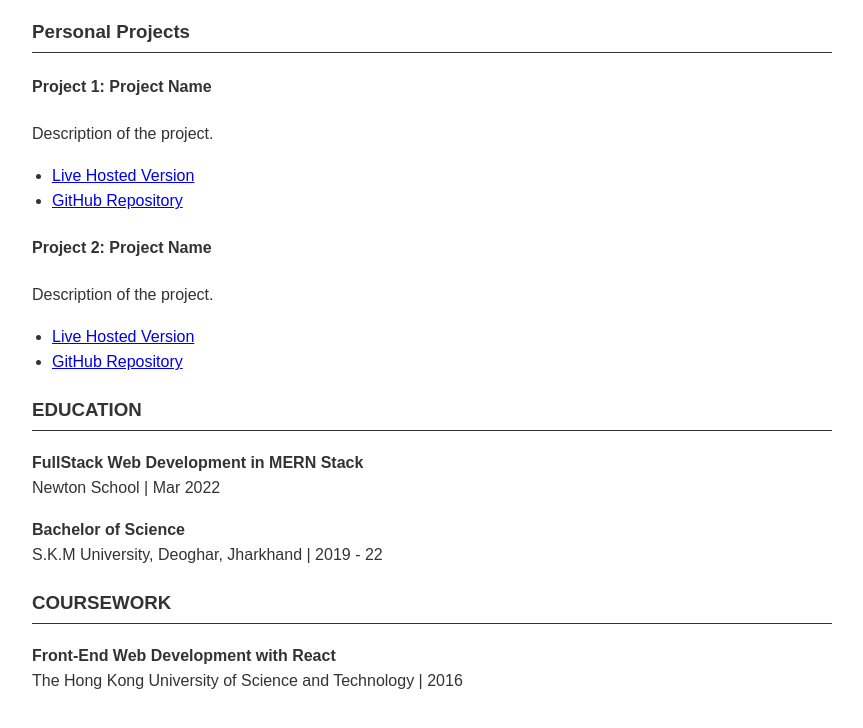
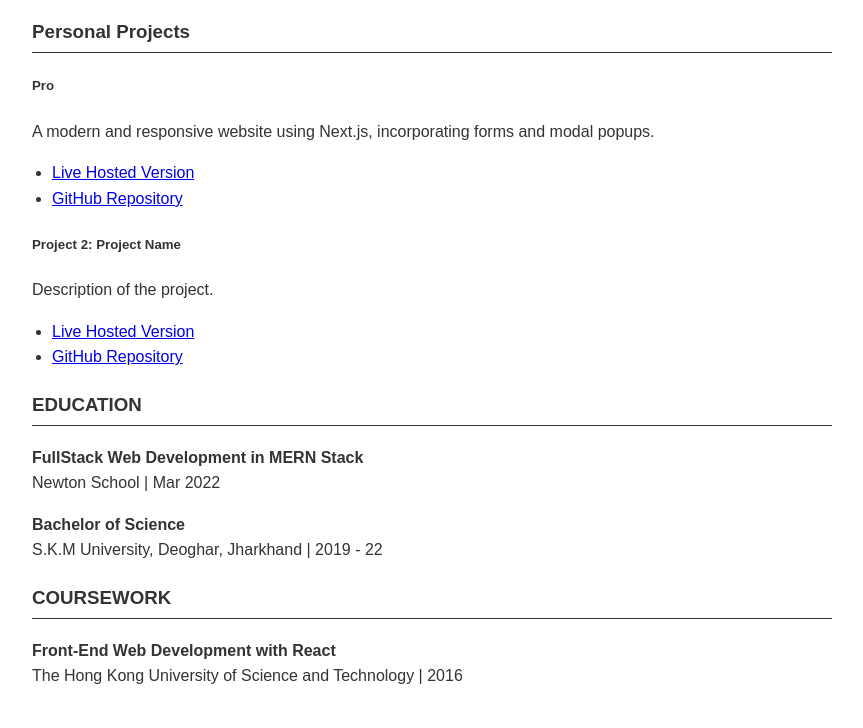
Before and after one commit to OmBharti999/resume-om-pdf, a website: page index.html in a window 1280 px wide. Shown: the part 1026-1754 px from the top of the page, without its empty margins (208-1071 px from the left). Drawn offline with Linux system fonts and the light colour scheme.

Commit message:
update projedt section adn add 1st project

```diff
--- a/index.html
+++ b/index.html
@@ -89,14 +89,14 @@
     </div>
       <div class="section">
         <h3>Personal Projects</h3>
-      <h4>Project 1: Project Name</h4>
-<p>Description of the project.</p>
+      <h5>Pro</h5>
+<p>A  modern and responsive website using Next.js, incorporating forms and modal popups.</p>
 <ul>
-  <li><a href="https://www.example.com" target="_blank">Live Hosted Version</a></li>
-  <li><a href="https://github.com/username/repository" target="_blank">GitHub Repository</a></li>
+  <li><a href="https://pro-by-om.netlify.app/" target="_blank">Live Hosted Version</a></li>
+  <li><a href="https://github.com/OmBharti999/pro" target="_blank">GitHub Repository</a></li>
 </ul>
 
-<h4>Project 2: Project Name</h4>
+<h5>Project 2: Project Name</h5>
 <p>Description of the project.</p>
 <ul>
   <li><a href="https://www.example.com" target="_blank">Live Hosted Version</a></li>
```
